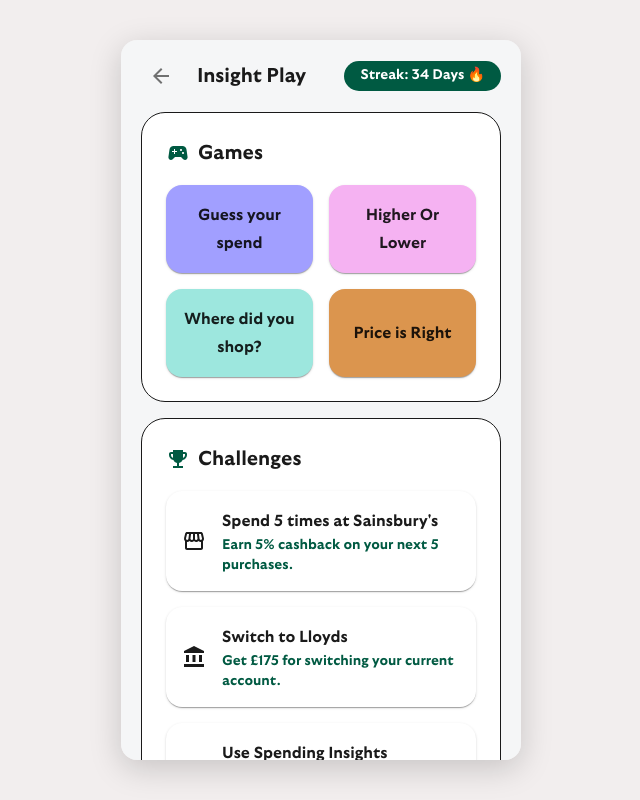
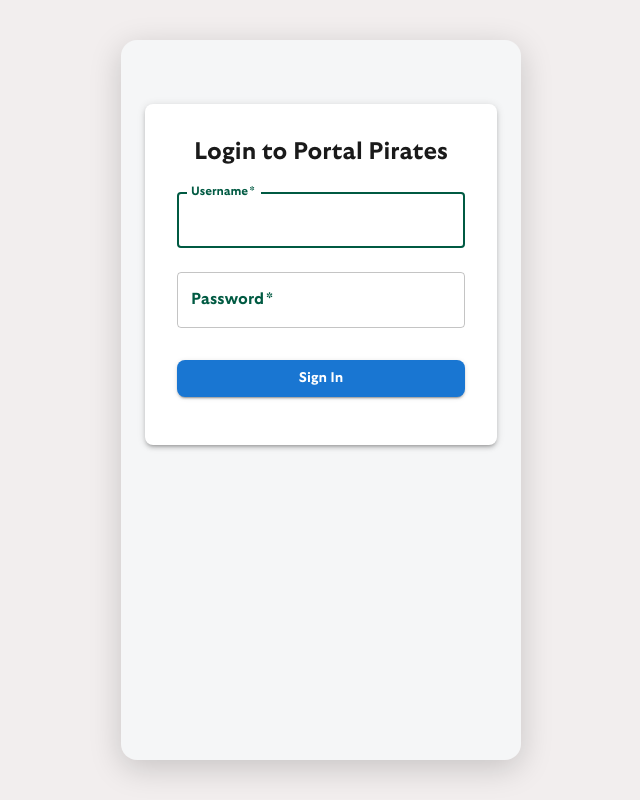
Before and after one commit to LoudShadow/portal-pirates, a React (Vite) app in the folder portal/portal-pirates/: page / in a window 1280 px wide. Shown: the whole page, without its empty margins (319-959 px from the left). Built offline with nearby package versions, Linux system fonts and the light colour scheme; the HTML template or start-up script is replaced by a standard one.

Commit message:
undo removal of auth

```diff
--- a/portal/portal-pirates/src/Components/PageController.tsx
+++ b/portal/portal-pirates/src/Components/PageController.tsx
@@ -45,7 +45,7 @@ export interface GameResultItem {
 }
 
 export function PageController() {
-    // const { isAuthenticated } = useAuth();
+    const { isAuthenticated } = useAuth();
     const [currentPage, setCurrentPage] = useState('insight-play'); // 'results', 'store', 'transfer', or 'insight-play'
     const [gameResultState, setGameResultState] = useState<GameResultItem[]>([]);
     const [playtime, setPlaytime] = useState<string>('');
@@ -96,9 +96,9 @@ export function PageController() {
         setCurrentPage('weekly-statement');
     };
 
-    // if (!isAuthenticated) {
-    //     return <LoginPage />;
-    // }
+    if (!isAuthenticated) {
+        return <LoginPage />;
+    }
 
     return (
         <>
```
